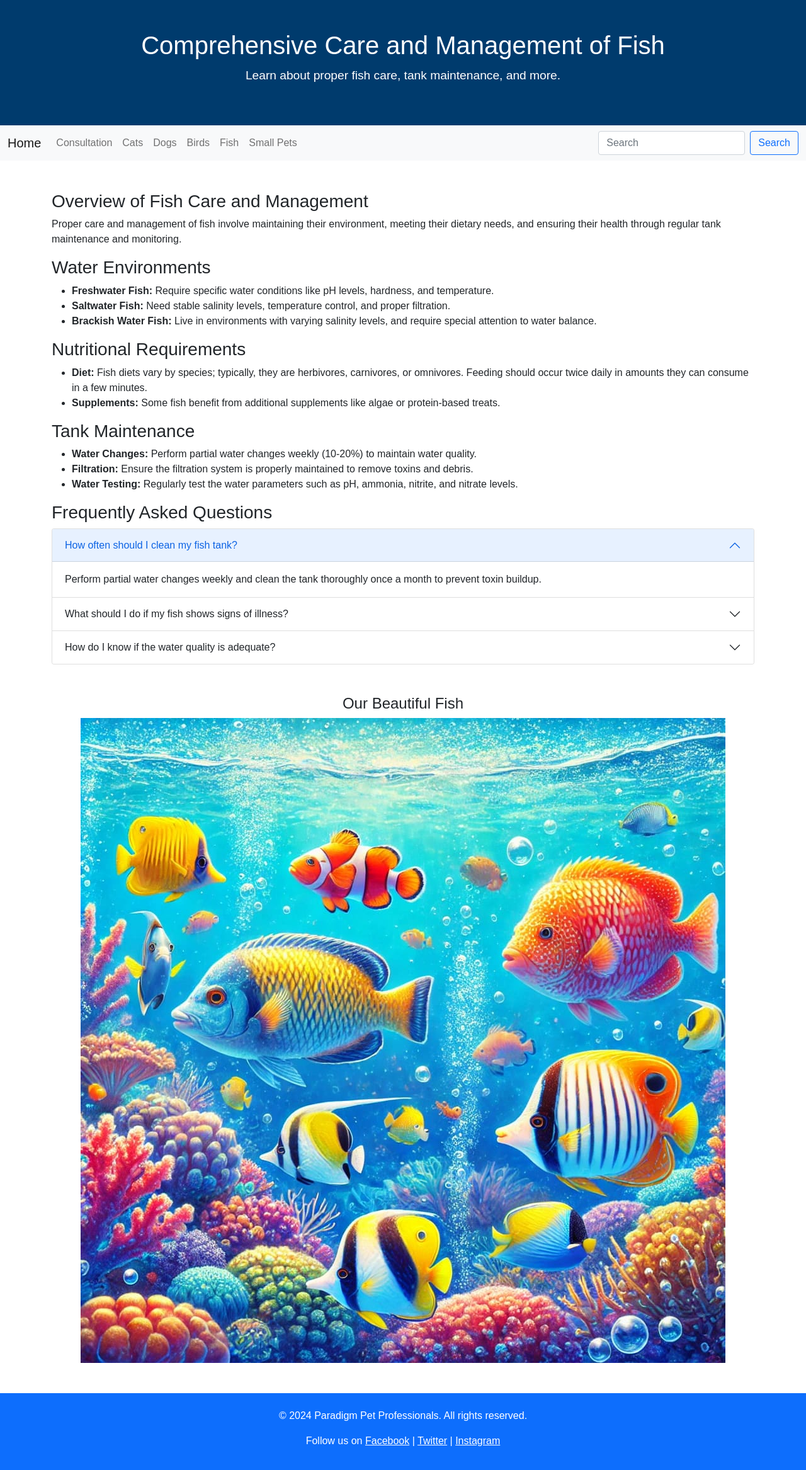
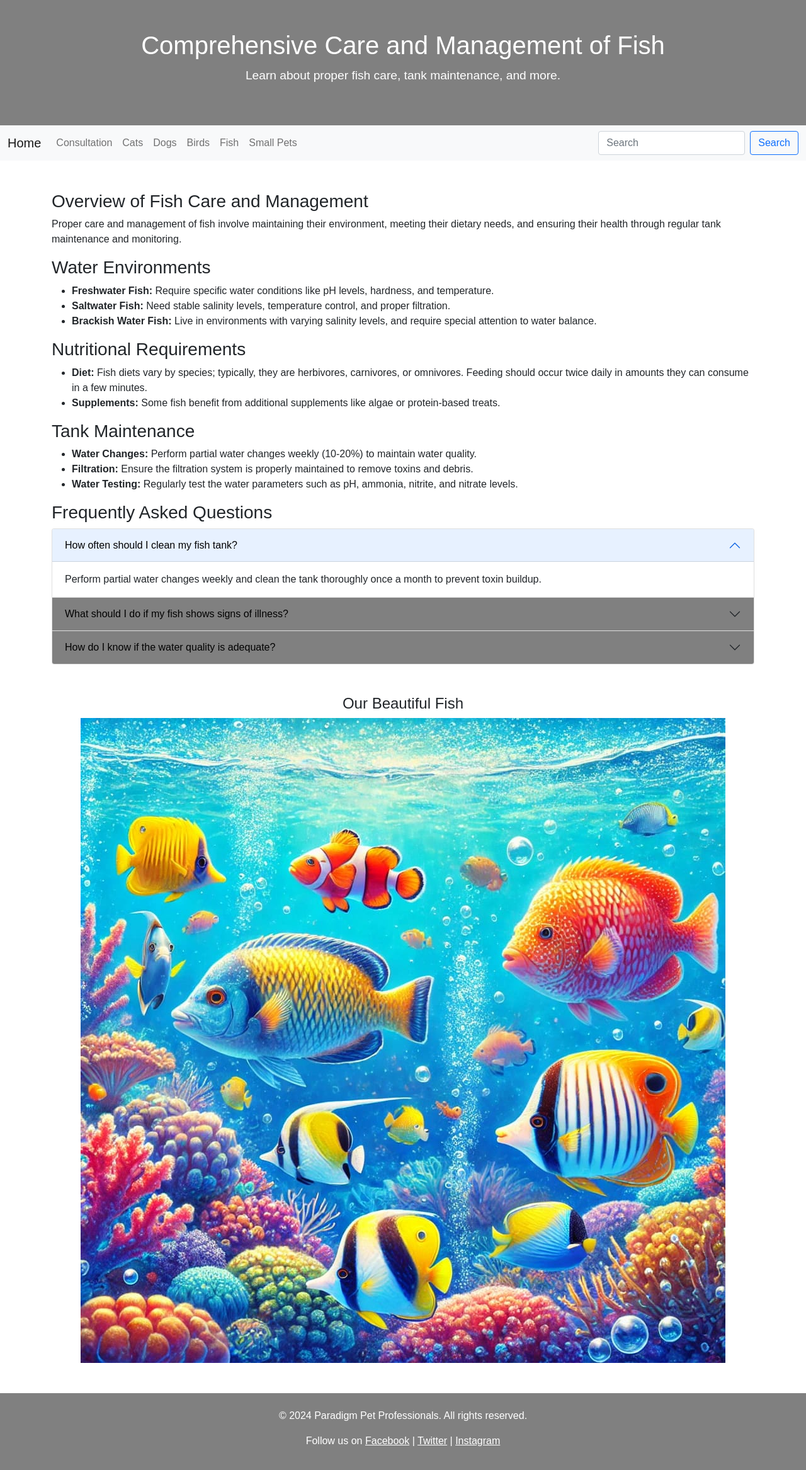
Before and after one commit to eamatt1/Paradigm-Pet-Professionals, a plain HTML site: page HTML/Fish.html in a window 1280 px wide. Shown: the whole page at 63% size. Drawn offline with nearby package versions, Linux system fonts and the light colour scheme.

Commit message:
Update Fish.html

```diff
--- a/HTML/Fish.html
+++ b/HTML/Fish.html
@@ -10,12 +10,45 @@
     <link href="https://cdn.jsdelivr.net/npm/bootstrap@5.1.3/dist/css/bootstrap.min.css" rel="stylesheet">
     <!-- Link to your custom CSS -->
     <link rel="stylesheet" href="../CSS/Fish.css">
+    <style>
+        /* Updated colors for gray theme */
+        .hero {
+            background-color: #808080; /* Gray color for top box */
+            color: white;
+        }
+
+        footer {
+            background-color: #808080; /* Gray color for footer */
+            color: white;
+        }
+
+        footer a {
+            color: white;
+        }
+
+        footer a:hover {
+            text-decoration: underline;
+        }
+
+        .accordion-button {
+            background-color: #808080; /* Gray background for accordion buttons */
+            color: black; /* Black text color */
+        }
+
+        .accordion-button:hover {
+            background-color: #666666; /* Slightly darker gray on hover */
+        }
+
+        .accordion-button:not(.collapsed) {
+            color: black; /* Keep black color when accordion is open */
+        }
+    </style>
 </head>
 
 <body>
 
 <!-- Hero Section for Fish Care -->
-<div class="hero text-white text-center py-5" style="background-color: #003b6d;">
+<div class="hero text-white text-center py-5">
     <h2>Comprehensive Care and Management of Fish</h2>
     <p>Learn about proper fish care, tank maintenance, and more.</p>
 </div>
@@ -122,7 +155,7 @@
 </section>
 
 <!-- Footer Section -->
-<footer class="bg-primary text-white text-center p-4">
+<footer class="text-white text-center p-4">
     <p>&copy; 2024 Paradigm Pet Professionals. All rights reserved.</p>
     <p>Follow us on <a href="https://facebook.com" class="text-white">Facebook</a> | <a href="https://twitter.com" class="text-white">Twitter</a> | <a href="https://instagram.com" class="text-white">Instagram</a></p>
 </footer>
```
